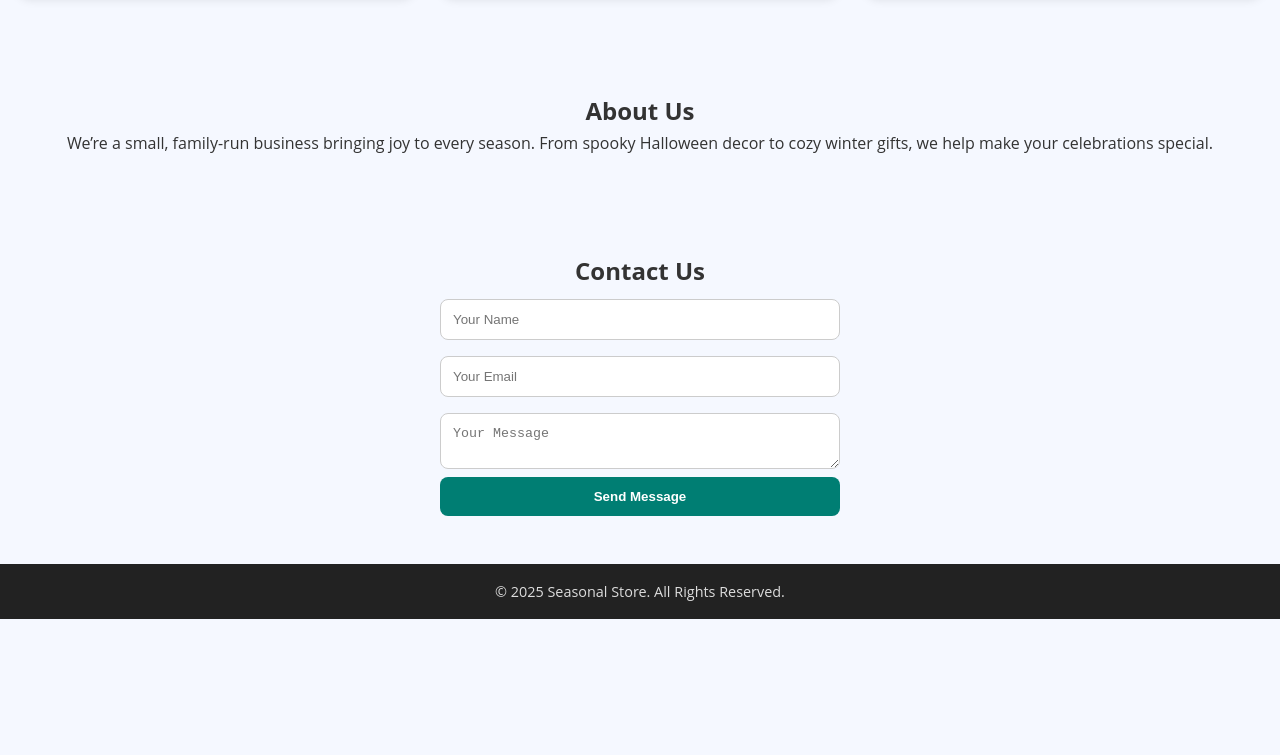
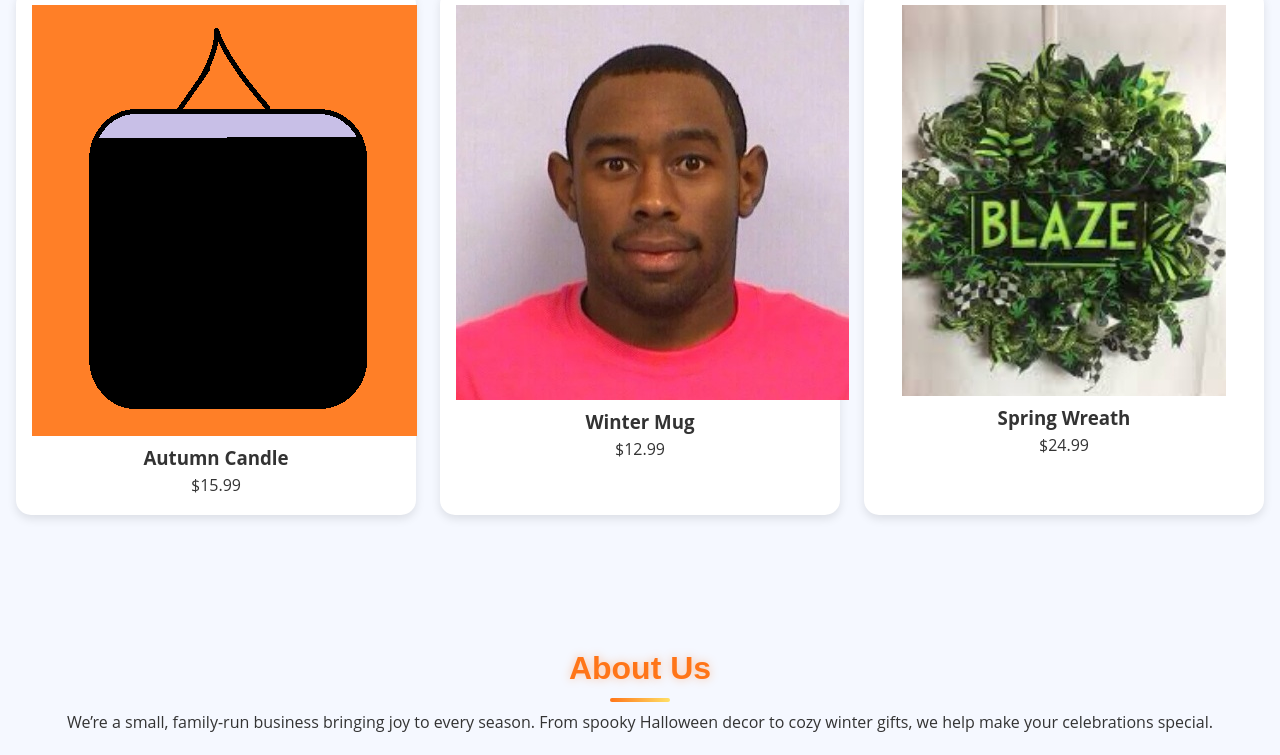
Before and after one commit to triangulab/zach-seasonal, a plain HTML site: page index.html in a window 1280 px wide. Shown: the part 600-1355 px from the top of the page. Before the commit the page ends 1219 px from the top, so only its background shows below. Drawn offline with Linux system fonts and the light colour scheme.

Commit message:
h2 edit
Changed the CSS of h2.

```diff
--- a/style.css
+++ b/style.css
@@ -142,3 +142,45 @@ footer {
 .dark-mode .btn {
   background: #ff7518;
 }
+
+/* Seasonal heading styles */
+h2 {
+  font-family: 'Poppins', sans-serif;
+  font-size: 2rem;
+  font-weight: 700;
+  text-align: center;
+  margin: 2rem 0 1rem;
+  position: relative;
+  transition: color 0.5s ease, text-shadow 0.5s ease;
+}
+
+/* Default (Autumn) */
+h2 {
+  color: #ff7518;
+  text-shadow: 0 0 10px rgba(255,117,24,0.4);
+}
+
+/* Winter Theme (dark mode toggle) */
+body.dark-mode h2 {
+  color: #00bcd4;
+  text-shadow: 0 0 10px rgba(0,188,212,0.3);
+}
+
+/* Decorative underline */
+h2::after {
+  content: "";
+  position: absolute;
+  bottom: -8px;
+  left: 50%;
+  transform: translateX(-50%);
+  width: 60px;
+  height: 4px;
+  background: linear-gradient(90deg, #ff7518, #ffe066);
+  border-radius: 2px;
+  transition: background 0.5s ease;
+}
+
+/* Winter underline variant */
+body.dark-mode h2::after {
+  background: linear-gradient(90deg, #00bcd4, #b3e5fc);
+}
```
Also changed, not shown: images/item1.jpg (added), images/item2.jpg (added), images/item3.jpg (added).
